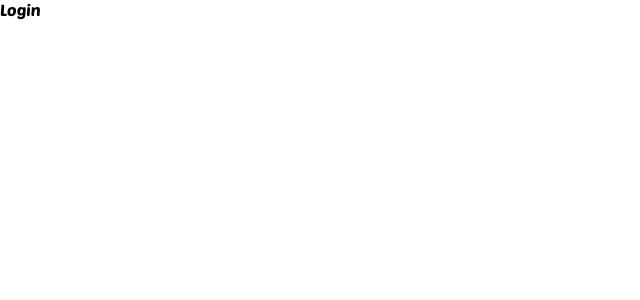
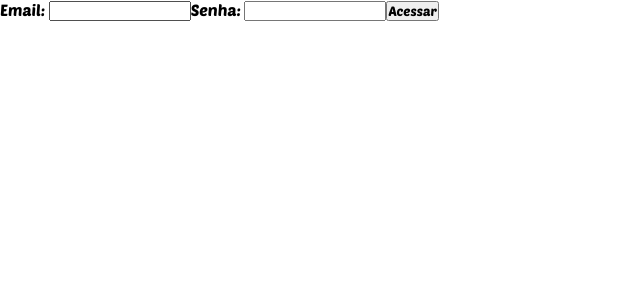
Before and after one commit to AdaoBJr/CadastroColaboradores, a React (Create React App) app in the folder cadastro-colaboradores/: page /login in a window 1280 px wide. Shown: the top 300 px of the page, without its empty margins (0-640 px from the left). Built offline with nearby package versions, Linux system fonts and the light colour scheme.

Commit message:
Implementando Login

```diff
--- a/cadastro-colaboradores/src/Pages/Login.jsx
+++ b/cadastro-colaboradores/src/Pages/Login.jsx
@@ -7,7 +7,15 @@
     }
     render() {
         return (
-            <section>Login</section>
+            <section>
+                <form action="GET">
+                    <label htmlFor="email">Email: </label>
+                    <input type="text" name="email" id="email" />
+                    <label htmlFor="senha">Senha: </label>
+                    <input type="text" name="senha" id="senha" />
+                    <button type='submit'>Acessar</button>
+                </form>
+            </section>
         );
     }
 }
```
Also changed, not shown: cadastro-colaboradores/src/App.css (line endings or trailing spaces).
